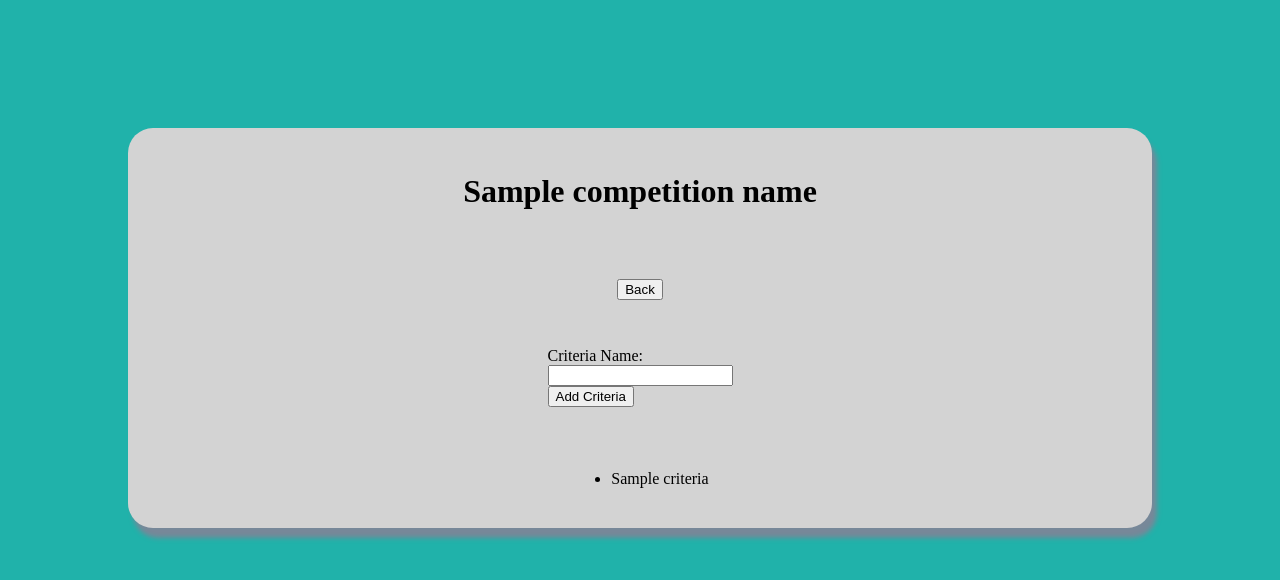
After one commit to TakenouchiTR/hackathon-2022, a Flask app: template templates/add_criteria.html in a window 1280 px wide. The commit adds this page. Shown: the top 580 px of the page. Run offline with Flask 2, Linux system fonts and the light colour scheme; the template is opened without the code that fills it: most values are stand-ins (such as "Sample title", 1, 10 or a date in 2020).

Commit message:
final commit

```diff
--- a/server.py
+++ b/server.py
@@ -13,12 +13,12 @@ competitions["ScienceFair"].students.append(Student("Garrett", "cars"))
 competitions["ScienceFair"].categories.append("Originality")
 competitions["ScienceFair"].categories.append("Presentation")
 competitions["ScienceFair"].categories.append("Research")
-competitions["ScienceFair"].judges.append(Judge("Alexander"))
-competitions["ScienceFair"].judges.append(Judge("Alex"))
+competitions["ScienceFair"].judges.append(Judge("Alexander Ayers"))
+competitions["ScienceFair"].judges.append(Judge("Alex D"))
 
 @app.route("/")
 def index():
-    return render_template("judging_page.html",
+    return render_template("index.html",
         competition_names=competitions.keys()
     )
 
@@ -53,6 +53,13 @@ def get_students_page(competition_name):
     student_names = list(map(lambda student: student.name, competitions[competition_name].students))
     categories = competitions[competition_name].categories
     return render_template("judging_page.html", judge_names=judge_names, categories=categories, student_names=student_names)
+
+
+@app.route("/app/<competition_name>/criteria", methods=["GET"])
+def get_criteria_page(competition_name):
+    categories = competitions[competition_name].categories
+    return render_template("add_criteria.html", criteria=categories, competition_name=competition_name)
+
 
 @app.route("/api/competition", methods=["GET"])
 def get_competition():
@@ -201,6 +208,7 @@ def get_criteria():
 def add_criteria():
     name = request.get_json()["name"]
     criteria = request.get_json()["criteria"]
+    print(request.get_json())
     if name is None:
         return jsonify({"success_code": 1, "error_message": "name must be provided."})
     if criteria is None:
--- /dev/null
+++ b/static/scripts/add_criteria.js
@@ -0,0 +1,24 @@
+function addCriteriaPressed() {
+    let criteria = document.getElementById("fname").value;
+    let competitionName = document.getElementById("competitionName").innerHTML;
+    let body = {name: competitionName, criteria: criteria};
+
+    fetch("../../../api/competition/criteria/",{
+        method: 'POST',
+        headers:{
+        'Content-Type':'application/json'
+        },
+        body: JSON.stringify({name: competitionName, criteria: criteria})
+    })
+    .then(response => response.json(body))
+    .then(data => {
+        console.log(data);
+        if (data.success_code === 0)
+        {
+            let li = document.createElement("li");
+            li.innerHTML = criteria;
+            let judgeList = document.getElementById("criteria_names");
+            judgeList.appendChild(li);
+        }
+    });
+}
--- a/static/scripts/app.js
+++ b/static/scripts/app.js
@@ -21,3 +21,8 @@ function onAddStudentClick() {
     competitionName = document.getElementById('competitionName').innerHTML;
     window.location.href = competitionName + "/students";
 }
+
+function onAddCriteriaClick() {
+    competitionName = document.getElementById('competitionName').innerHTML;
+    window.location.href = competitionName + "/criteria";
+}
--- /dev/null
+++ b/templates/add_criteria.html
@@ -0,0 +1,21 @@
+<!DOCTYPE html>
+<html>
+    <head>
+        <link rel="stylesheet" type="text/css" href="{{ url_for('static', filename='style.css') }}">
+        <script src="{{ url_for('static', filename='scripts/add_criteria.js') }}"></script>
+    </head>
+    <body>
+        <h1 id="competitionName">{{competition_name}}</h1>
+        <button type="button" onclick="history.back()">Back</button>
+        <form>
+            <label for="fname">Criteria Name:</label><br>
+            <input type="text" id="fname" name="fname"><br>
+            <button type="button" onclick="addCriteriaPressed()">Add Criteria</button>
+        </form>
+        <ul id="criteria_names">
+            {% for name in criteria%}
+            <li>{{name}}</li>
+            {% endfor %}
+        </ul>
+    </body>
+</html>
--- a/templates/app.html
+++ b/templates/app.html
@@ -10,7 +10,7 @@
         <button onclick="onEditJudgeClick()">Edit Judges</button>
         <button onclick="onAddStudentClick()">Edit Students</button>
         <button onclick="onJudgingPageClick()">Judge</button>
-        <button>Edit Grading Criteria</button>
+        <button onclick="onAddCriteriaClick()">Edit Grading Criteria</button>
         <button onclick="onStudentScoresClick()">View Scores</button>
     </body>
 </html>
```
